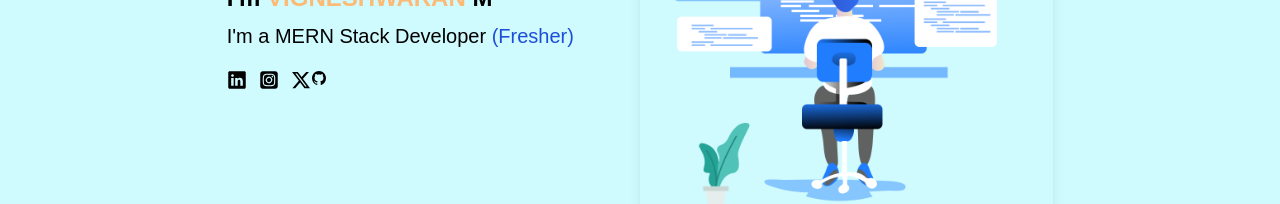
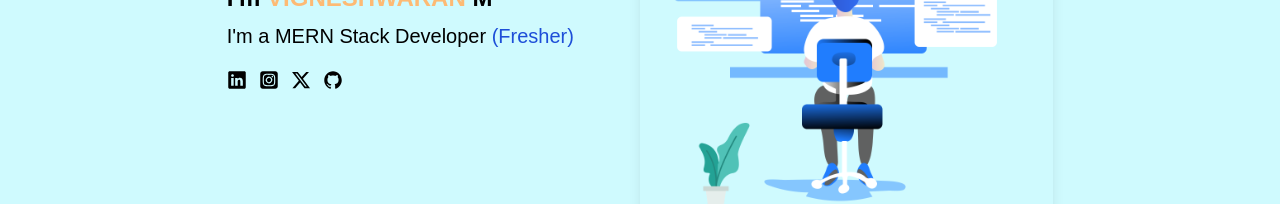
Before and after one commit to Vignesh-90/Vignesh-Portfolio, a React (Create React App) app: page / in a window 1280 px wide. Shown: the part 360-564 px from the top of the page. Built offline with nearby package versions, Linux system fonts and the light colour scheme.

Commit message:
Added github link

```diff
--- a/src/Components/Hero.js
+++ b/src/Components/Hero.js
@@ -42,7 +42,7 @@ export const Hero = () => {
                         </div>
 
                         {/* Social Links */}
-                        <div className='flex justify-center md:justify-start py-5'>
+                        <div className='flex justify-center md:justify-start py-5 '>
                             <a href={config.linkedin} className='pr-3 hover:text-blue-400'>
                                 <IoLogoLinkedin size={20} />
                             </a>
@@ -52,7 +52,7 @@ export const Hero = () => {
                             <a href={config.twitter} className='hover:text-white'>
                                 <FaXTwitter size={20} />
                             </a>
-                            <a href={config.github}><IoLogoGithub /></a>
+                            <a  className='pl-3 hover:text-gray-600' href={config.github}><IoLogoGithub size={20}/></a>
                         </div>
                     </div>
 
```
